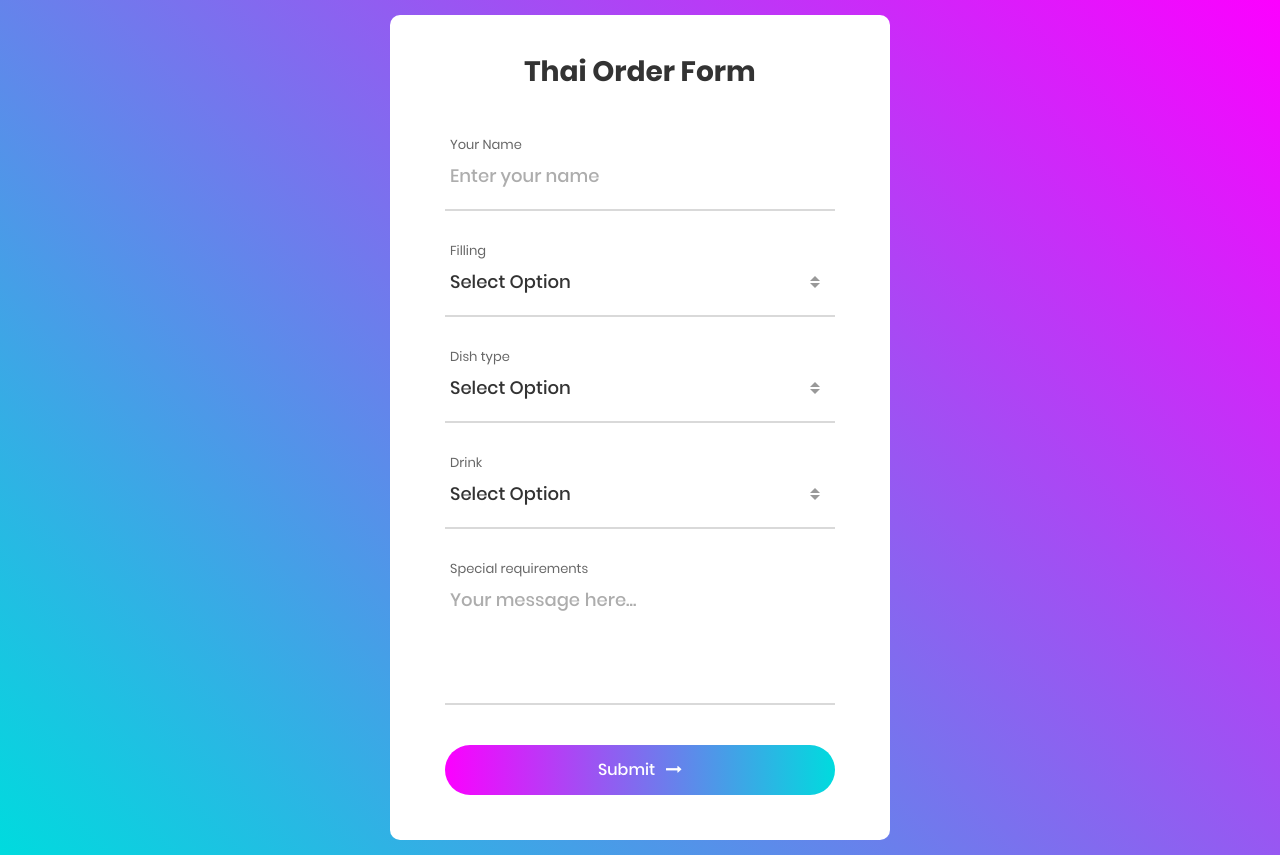
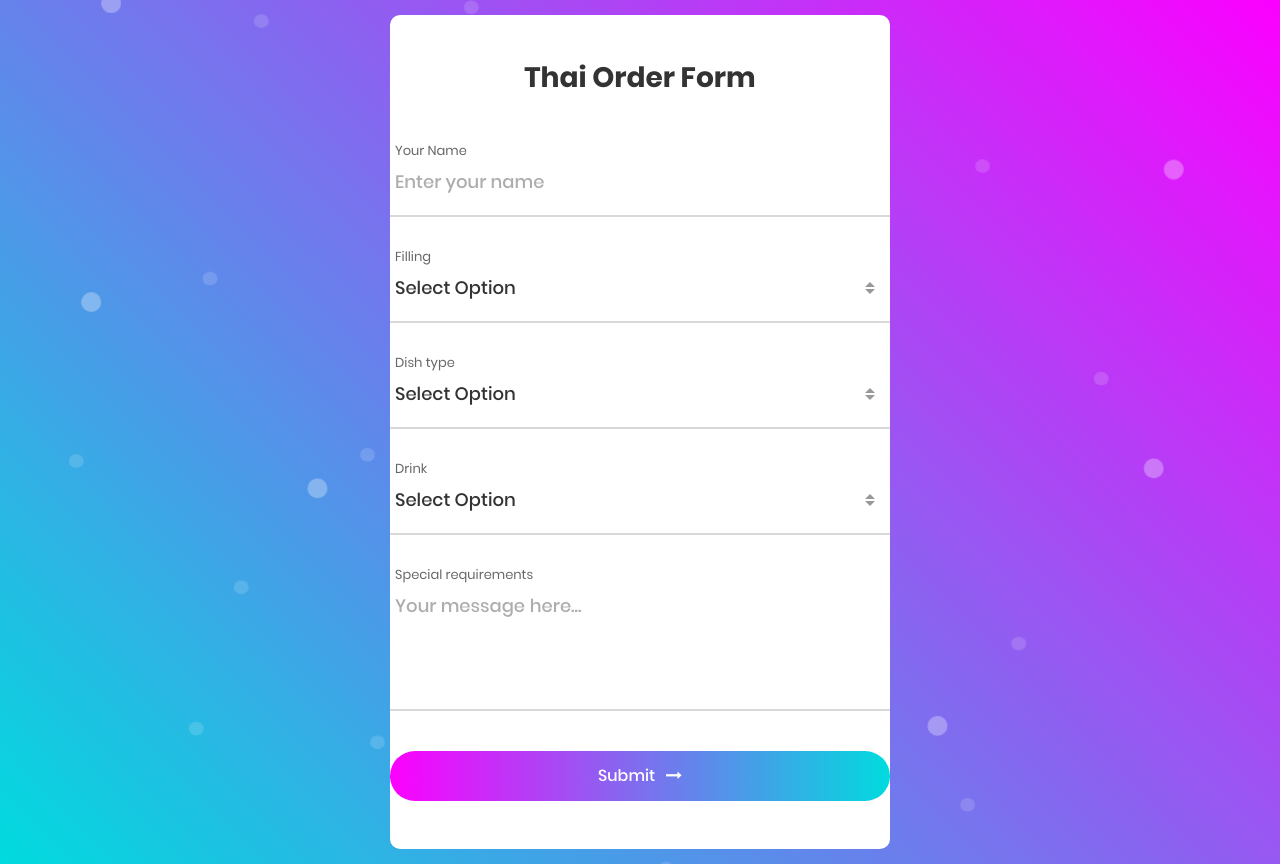
Before and after one commit to zzznz27/thai, a plain HTML site: page index.html in a window 1280 px wide. Drawn offline with Linux system fonts and the light colour scheme; a web font is replaced by a local one.

Commit message:
snow working

```diff
--- /dev/null
+++ b/css/snow.css
@@ -0,0 +1,59 @@
+@import url("https://fonts.googleapis.com/css?family=Corben:700");
+h1 {
+  font-family: "Corben", cursive;
+  font-size: 6rem;
+  color: white;
+  letter-spacing: 0.1rem;
+  text-shadow: 0px 3px 3px rgba(0, 0, 0, 0.66);
+}
+
+.hero {
+  background-image: radial-gradient(50% 176%, #253854 80%, #061922 100%);
+  min-height: 30rem;
+  position: relative;
+  overflow: hidden;
+  display: flex;
+  justify-content: center;
+  align-content: center;
+}
+.hero__content {
+  position: relative;
+  align-self: center;
+  padding: 3rem 0;
+}
+
+.snow {
+  position: absolute;
+  min-width: 100vw;
+  min-height: 100vh;
+  height: 100%;
+  width: 100%;
+  top: 0;
+  left: 0;
+}
+
+.snow .svg {
+  position: absolute;
+  width: 100%;
+  height: 100%;
+}
+
+#snow-top-layer {
+  will-change: transform;
+  transform: translateY(-768px);
+  animation: fall 22.5s infinite linear;
+}
+
+#snow-bottom-layer {
+  will-change: transform;
+  transform: translateY(-768px);
+  animation: fall 45s infinite linear;
+}
+
+@keyframes fall {
+  100% {
+    transform: translateY(0);
+  }
+}
+
+/*# sourceMappingURL=output.css.map */
--- a/index.html
+++ b/index.html
@@ -25,15 +25,95 @@
 	<link rel="stylesheet" type="text/css" href="/css/util.css">
 	<link rel="stylesheet" type="text/css" href="/css/main.css">
 	<!--===============================================================================================-->
+	<link rel="stylesheet" type="text/css" href="/css/snow.css">
 
 	<!--===============================================================================================-->
 </head>
 
 <body onload="onLoad()">
 
+	<div class="hero">
+
+		<div class="snow">
+			<svg xmlns="" viewBox="0 0 1024 1536" preserveAspectRatio="xMidYMax slice">
+				<g fill="#FFF" fill-opacity=".15" transform="translate(55 42)">
+					<g id="snow-bottom-layer">
+						<ellipse cx="6" cy="1009.5" rx="6" ry="5.5" />
+						<ellipse cx="138" cy="1110.5" rx="6" ry="5.5" />
+						<ellipse cx="398" cy="1055.5" rx="6" ry="5.5" />
+						<ellipse cx="719" cy="1284.5" rx="6" ry="5.5" />
+						<ellipse cx="760" cy="1155.5" rx="6" ry="5.5" />
+						<ellipse cx="635" cy="1459.5" rx="6" ry="5.5" />
+						<ellipse cx="478" cy="1335.5" rx="6" ry="5.5" />
+						<ellipse cx="322" cy="1414.5" rx="6" ry="5.5" />
+						<ellipse cx="247" cy="1234.5" rx="6" ry="5.5" />
+						<ellipse cx="154" cy="1425.5" rx="6" ry="5.5" />
+						<ellipse cx="731" cy="773.5" rx="6" ry="5.5" />
+						<ellipse cx="599" cy="874.5" rx="6" ry="5.5" />
+						<ellipse cx="339" cy="819.5" rx="6" ry="5.5" />
+						<ellipse cx="239" cy="1004.5" rx="6" ry="5.5" />
+						<ellipse cx="113" cy="863.5" rx="6" ry="5.5" />
+						<ellipse cx="102" cy="1223.5" rx="6" ry="5.5" />
+						<ellipse cx="395" cy="1155.5" rx="6" ry="5.5" />
+						<ellipse cx="826" cy="943.5" rx="6" ry="5.5" />
+						<ellipse cx="626" cy="1054.5" rx="6" ry="5.5" />
+						<ellipse cx="887" cy="1366.5" rx="6" ry="5.5" />
+						<ellipse cx="6" cy="241.5" rx="6" ry="5.5" />
+						<ellipse cx="138" cy="342.5" rx="6" ry="5.5" />
+						<ellipse cx="398" cy="287.5" rx="6" ry="5.5" />
+						<ellipse cx="719" cy="516.5" rx="6" ry="5.5" />
+						<ellipse cx="760" cy="387.5" rx="6" ry="5.5" />
+						<ellipse cx="635" cy="691.5" rx="6" ry="5.5" />
+						<ellipse cx="478" cy="567.5" rx="6" ry="5.5" />
+						<ellipse cx="322" cy="646.5" rx="6" ry="5.5" />
+						<ellipse cx="247" cy="466.5" rx="6" ry="5.5" />
+						<ellipse cx="154" cy="657.5" rx="6" ry="5.5" />
+						<ellipse cx="731" cy="5.5" rx="6" ry="5.5" />
+						<ellipse cx="599" cy="106.5" rx="6" ry="5.5" />
+						<ellipse cx="339" cy="51.5" rx="6" ry="5.5" />
+						<ellipse cx="239" cy="236.5" rx="6" ry="5.5" />
+						<ellipse cx="113" cy="95.5" rx="6" ry="5.5" />
+						<ellipse cx="102" cy="455.5" rx="6" ry="5.5" />
+						<ellipse cx="395" cy="387.5" rx="6" ry="5.5" />
+						<ellipse cx="826" cy="175.5" rx="6" ry="5.5" />
+						<ellipse cx="626" cy="286.5" rx="6" ry="5.5" />
+						<ellipse cx="887" cy="598.5" rx="6" ry="5.5" />
+					</g>
+				</g>
+				<g fill="#FFF" fill-opacity=".3" transform="translate(65 63)">
+					<g id="snow-top-layer">
+						<circle cx="8" cy="776" r="8" />
+						<circle cx="189" cy="925" r="8" />
+						<circle cx="548" cy="844" r="8" />
+						<circle cx="685" cy="1115" r="8" />
+						<circle cx="858" cy="909" r="8" />
+						<circle cx="874" cy="1438" r="8" transform="rotate(180 874 1438)" />
+						<circle cx="657" cy="1256" r="8" transform="rotate(180 657 1256)" />
+						<circle cx="443" cy="1372" r="8" transform="rotate(180 443 1372)" />
+						<circle cx="339" cy="1107" r="8" transform="rotate(180 339 1107)" />
+						<circle cx="24" cy="1305" r="8" transform="rotate(180 24 1305)" />
+						<circle cx="8" cy="8" r="8" />
+						<circle cx="189" cy="157" r="8" />
+						<circle cx="548" cy="76" r="8" />
+						<circle cx="685" cy="347" r="8" />
+						<circle cx="858" cy="141" r="8" />
+						<circle cx="874" cy="670" r="8" transform="rotate(180 874 670)" />
+						<circle cx="657" cy="488" r="8" transform="rotate(180 657 488)" />
+						<circle cx="443" cy="604" r="8" transform="rotate(180 443 604)" />
+						<circle cx="339" cy="339" r="8" transform="rotate(180 339 339)" />
+						<circle cx="24" cy="537" r="8" transform="rotate(180 24 537)" />
+					</g>
+				</g>
+			</svg>
+		</div>
+
+
+
+
+
 
 		<div class="container-contact100">
-		<div class="wrap-contact100" id="formContainer" style="display: none;">
+			<div class="wrap-contact100 hero__content" id="formContainer" style="display: none;">
 				<!-- Display set to none for animation -->
 				<form class="contact100-form validate-form" action="/order" method="POST" id="form">
 					<span class="contact100-form-title">
@@ -121,7 +201,8 @@
 							</select>
 						</div>
 					</div>
-				<div id="drink" class="wrap-input100 input100-select validate-input" data-validate="Drink is required">
+					<div id="drink" class="wrap-input100 input100-select validate-input"
+						data-validate="Drink is required">
 						<span class="label-input100">Drink</span>
 						<div>
 							<select class="selection-2 " name="drink">
@@ -159,7 +240,7 @@
 			</div>
 		</div>
 
-
+	</div>
 
 	<div id="dropDownSelect1"></div>
 	<!--===============================================================================================-->
```
Lines whose indentation alone changed are shown as unchanged.
